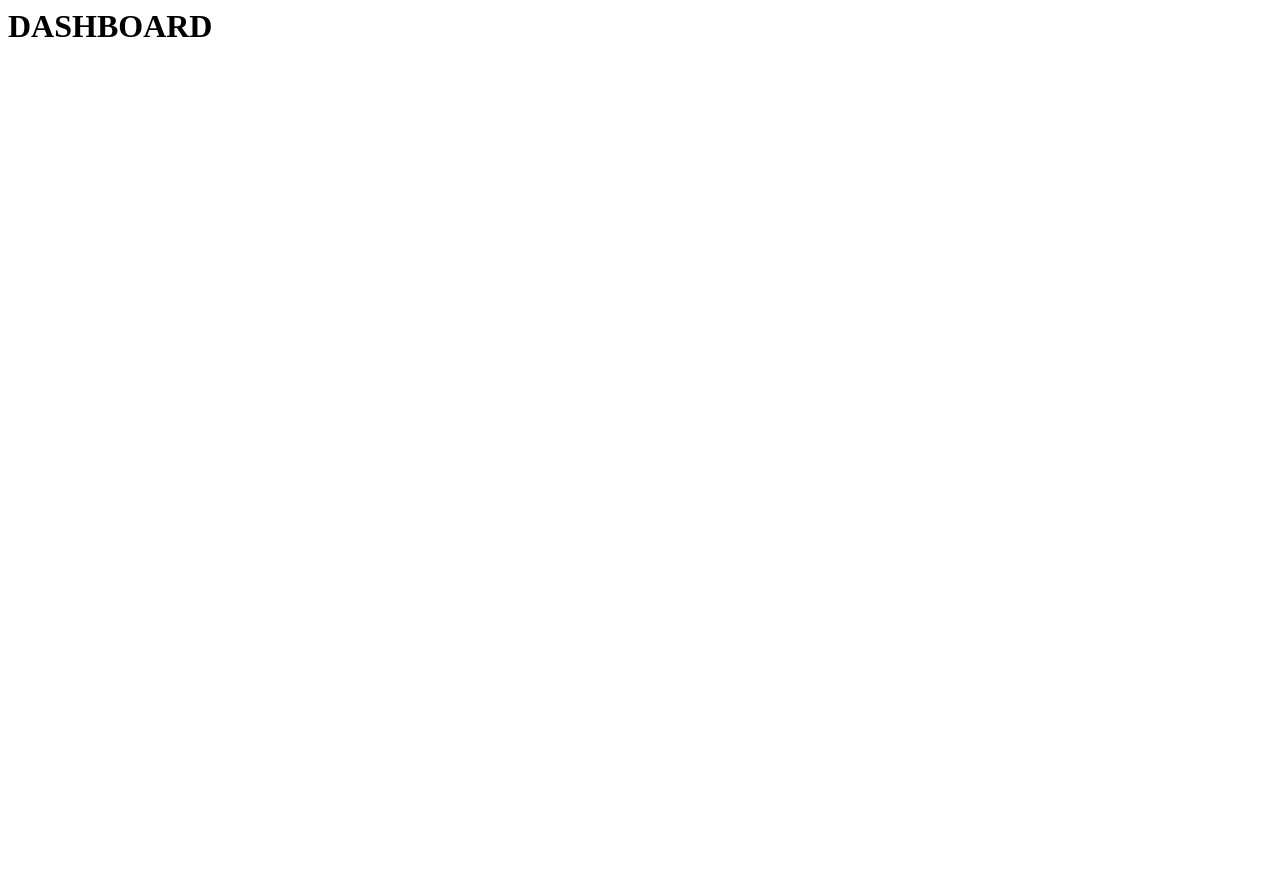
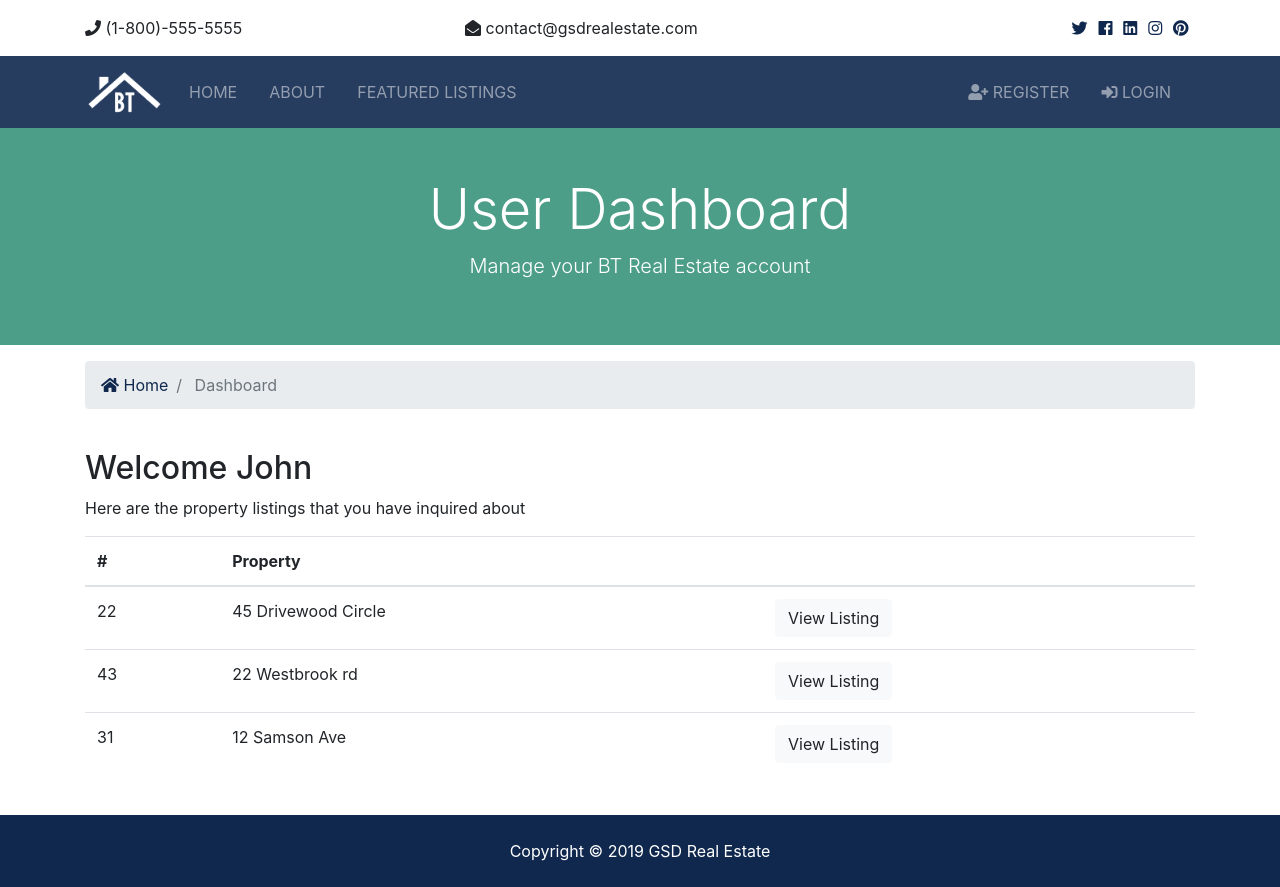
Before and after one commit to speedyray/gsdre_project, a Django app: page /accounts/dashboard in a window 1280 px wide. Before the commit the page is almost empty. Before the commit the page ends 37 px from the top, so only its background shows below. Run offline with Django 3.2, Linux system fonts and the light colour scheme; some libraries are stand-ins or nearby versions.

Commit message:
Add registration, login and dynamic page links

```diff
--- a/accounts/views.py
+++ b/accounts/views.py
@@ -1,5 +1,6 @@
 from django.shortcuts import render, redirect
-from django.contrib import messages
+from django.contrib import messages, auth
+from django.contrib.auth.models import User
 
 def register(request):
     if request.method == 'POST':
@@ -13,11 +14,29 @@ def register(request):
 
         # Start validation here - Check if passwords match
         if password == password2:
-            return
+            # Check username
+            if User.objects.filter(username=username).exists():
+                messages.error(request, 'That username is taken')
+                return redirect('register')
+            else:
+                if User.objects.filter(email=email).exists():
+                    messages.error(request, 'That email is being used')
+                    return redirect('register')
+                else:
+                    #Looks good, so create user
+                    user = User.objects.create_user(username=username, password=password, email=email,
+                    first_name=first_name, last_name=last_name)
+                    # Login after register
+                    # auth.login(request, user)
+                    # messages.success(request, 'You are now logged in')
+                    # return redirect('index')
+                    user.save()
+                    messages.success(request, 'You are now registered and can log in')
+                    return redirect('login')
+        else:
+             messages.error(request, 'Passwords do not match')
+             return redirect('register')
 
-        else:
-            messages.error(request, 'Passwords do not match')
-            return redirect('register')
     else:
         return render(request, 'accounts/register.html' )
 
@@ -26,14 +45,31 @@ def register(request):
 
 def login(request):
     if request.method == 'POST':
-        # Login user
-        return
+        # Login user by posting username and password
+        username = request.POST['username']
+        password = request.POST['password']
+        # authenticate user using auth from django.contrib
+        user = auth.authenticate(username=username, password=password)
+        # Check if user is not None means user exists in database
+        if user is not None:
+            # use auth to login user
+            auth.login(request, user)
+            # post success messages
+            messages.success(request, 'You are now logged in')
+            return redirect('dashboard')
+        else:
+            # post error messages if login fails
+            messages.error(request, 'Invalid credentials')
+            return redirect('login')
     else:
         return render(request, 'accounts/login.html' )
 
 
 def logout(request):
-    return redirect('index' )
+    if request.method == 'POST':
+        auth.logout(request)
+        messages.success(request, 'You are now logged out')
+        return redirect('index' )
 
 
 def dashboard(request):
--- a/templates/accounts/dashboard.html
+++ b/templates/accounts/dashboard.html
@@ -1 +1,79 @@
-<h1>DASHBOARD</h1>
+{% extends 'base.html' %}
+
+{% block title %} | User Dashboard {% endblock %}
+
+
+{% block content %}
+
+<section id="showcase-inner" class="py-5 text-white">
+        <div class="container">
+          <div class="row text-center">
+            <div class="col-md-12">
+              <h1 class="display-4">User Dashboard</h1>
+              <p class="lead">Manage your BT Real Estate account</p>
+            </div>
+          </div>
+        </div>
+      </section>
+
+      <!-- Breadcrumb -->
+      <section id="bc" class="mt-3">
+        <div class="container">
+          <nav aria-label="breadcrumb">
+            <ol class="breadcrumb">
+              <li class="breadcrumb-item">
+                <a href="{% url 'index' %}">
+                  <i class="fas fa-home"></i> Home</a>
+              </li>
+              <li class="breadcrumb-item active"> Dashboard</li>
+            </ol>
+          </nav>
+        </div>
+      </section>
+    <!-- Alerts -->
+    {% include 'partials/_alerts.html' %}
+      <section id="dashboard" class="py-4">
+        <div class="container">
+          <div class="row">
+            <div class="col-md-12">
+              <h2>Welcome John</h2>
+              <p>Here are the property listings that you have inquired about</p>
+              <table class="table">
+                <thead>
+                  <tr>
+                    <th scope="col">#</th>
+                    <th scope="col">Property</th>
+                    <th></th>
+                  </tr>
+                </thead>
+                <tbody>
+                  <tr>
+                    <td>22</td>
+                    <td>45 Drivewood Circle</td>
+                    <td>
+                      <a class="btn btn-light" href="#">View Listing</a>
+                    </td>
+                  </tr>
+                  <tr>
+                    <td>43</td>
+                    <td>22 Westbrook rd</td>
+                    <td>
+                      <a class="btn btn-light" href="#">View Listing</a>
+                    </td>
+                  </tr>
+                  <tr>
+                    <td>31</td>
+                    <td>12 Samson Ave</td>
+                    <td>
+                      <a class="btn btn-light" href="#">View Listing</a>
+                    </td>
+                  </tr>
+                </tbody>
+              </table>
+            </div>
+          </div>
+        </div>
+      </section>
+
+
+      {% endblock %}
--- a/templates/accounts/login.html
+++ b/templates/accounts/login.html
@@ -1,4 +1,6 @@
 {% extends 'base.html' %}
+
+{% block title %} | Account Login {% endblock %}
 
 {%  block content %}
 
--- a/templates/accounts/register.html
+++ b/templates/accounts/register.html
@@ -1,4 +1,6 @@
 {% extends 'base.html' %}
+
+{% block title %} | Register Account {% endblock %}
 
 {%  block content %}
 
--- a/templates/base.html
+++ b/templates/base.html
@@ -14,7 +14,7 @@
     <!-- Custom -->
     <link rel="stylesheet" href="{% static 'css/style.css' %} ">
 
-    <title>GSD Real Estate</title>
+    <title>GSD Real Estate {% block title %}{% endblock %}</title>
 </head>
 <body>
      <!-- Top Bar -->
--- a/templates/listings/listing.html
+++ b/templates/listings/listing.html
@@ -1,6 +1,7 @@
 {% extends 'base.html' %}
 
  {% load humanize %}
+ {% block title %} | {{ listing.title }} {% endblock %}
 
 {% block content %}
 <section id="showcase-inner" class="py-5 text-white">
--- a/templates/listings/listings.html
+++ b/templates/listings/listings.html
@@ -2,7 +2,10 @@
 
  {% load humanize %}
 
-{% block content%}
+
+ {% block title %} | Browse Property Listings {% endblock %}
+
+{% block content %}
 <section id="showcase-inner" class="py-5 text-white">
     <div class="container">
       <div class="row text-center">
--- a/templates/listings/search.html
+++ b/templates/listings/search.html
@@ -2,6 +2,7 @@
 
 {% load humanize %}
 
+{% block title %} | Search Results {% endblock %}
 
 {% block content %}
 <section id="showcase-inner" class="showcase-search text-white py-5">
--- a/templates/pages/about.html
+++ b/templates/pages/about.html
@@ -1,6 +1,8 @@
 {% extends 'base.html' %}
 
 {% load static %}
+
+{% block title %} | About Us {% endblock %}
 
 {% block content %}
 
--- a/templates/partials/_navbar.html
+++ b/templates/partials/_navbar.html
@@ -40,6 +40,30 @@
             </ul>
 
             <ul class="navbar-nav ml-auto">
+              {% if user.is_authenticated %}
+              <li
+              {% if 'dashboard' in request.path %}
+                class="nav-item active mr-3"
+              {% else %}
+                class="nav-item  mr-3"
+              {% endif %}
+
+              >
+                <a class="nav-link" href="{% url 'dashboard' %}">
+                 Welcome {{user.username }} (Dashboard)</a>
+              </li>
+                 <li class="nav-item mr-3">
+                    <a href="javascript:{document.getElementById('logout').submit()}"
+                      class="nav-link">
+                     <i class="fas fa-sign-out-alt"></i>
+                     Logout
+                    </a>
+                    <form action="{% url 'logout' %}" method="POST" id="logout">
+                      {% csrf_token %}
+                      <input type="hidden">
+                    </form>
+                </li>
+              {% else %}
               <li
               {% if 'register' in request.path %}
                 class="nav-item active mr-3"
@@ -61,8 +85,12 @@
 
               >
                 <a class="nav-link" href="{% url 'login' %}">
-                  <i class="fas fa-sign-in-alt"></i>Login</a>
+                  <i class="fas fa-sign-in-alt"></i>
+
+                  Login</a>
               </li>
+
+              {% endif %}
             </ul>
           </div>
         </div>
```
Also changed, not shown: templates/pages/index.html (+6 -1 lines).
